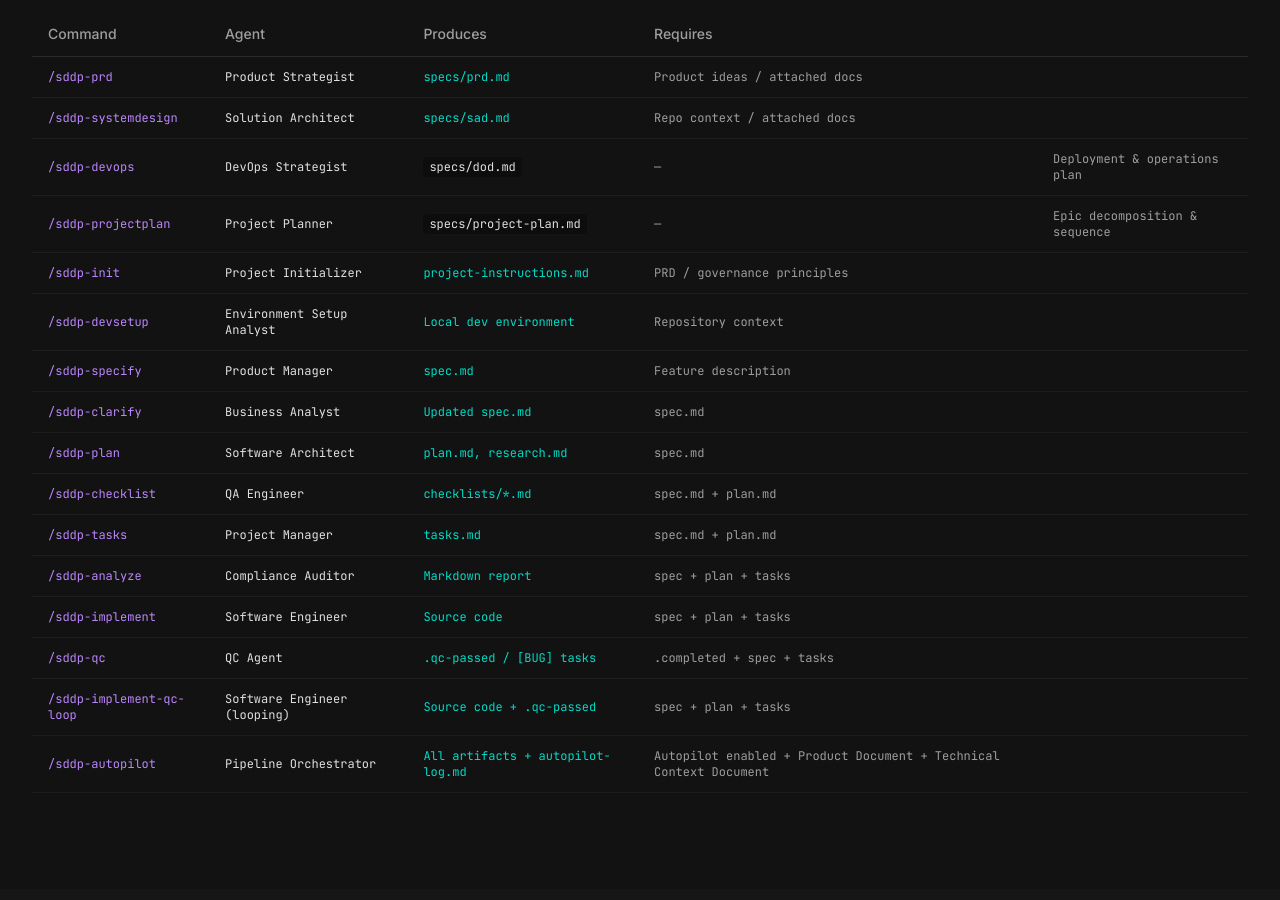
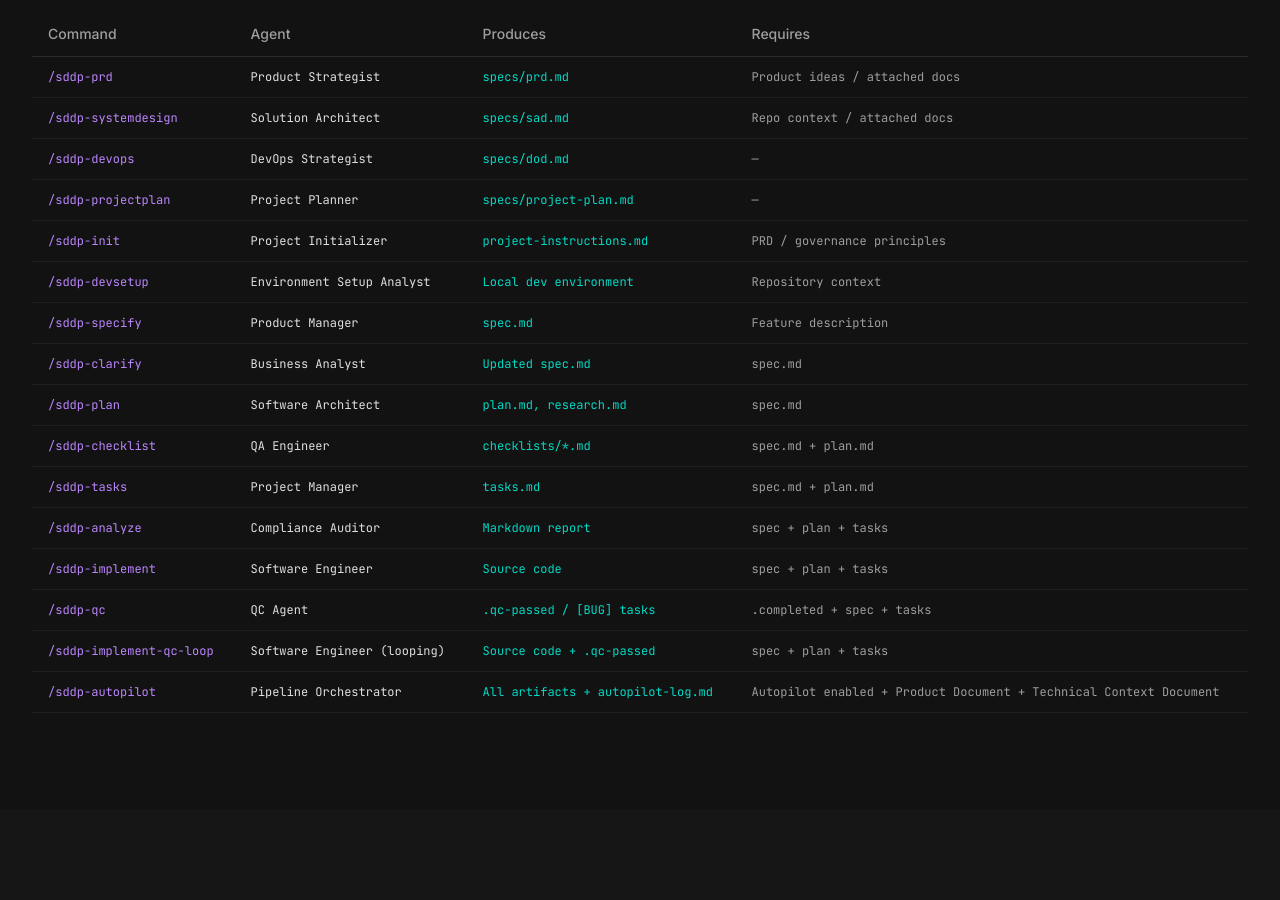
Before and after one commit to attilaszasz/sdd-pilot, a plain HTML site: page index.html in a window 1280 px wide. Shown: the part 8400-9300 px from the top of the page. Drawn offline with nearby package versions, Linux system fonts and the light colour scheme; a script that the page names is missing.

Commit message:
Fix extra columns in devops/projectplan command table rows

```diff
--- a/index.html
+++ b/index.html
@@ -1027,19 +1027,17 @@ git checkout -b 00001-user-auth
               <td class="py-3 px-4 text-secondary">specs/sad.md</td>
               <td class="py-3 px-4 text-muted hidden sm:table-cell">Repo context / attached docs</td>
             </tr>
-            <tr class="border-b border-white/5 hover:bg-white/[0.02] transition-colors">
+            <tr class="border-b border-white/5 hover:bg-white/[0.02]">
               <td class="py-3 px-4 text-primary">/sddp-devops</td>
               <td class="py-3 px-4 text-on-surface">DevOps Strategist</td>
-              <td class="py-3 px-4"><code class="text-xs bg-black/30 px-1.5 py-0.5 rounded">specs/dod.md</code></td>
+              <td class="py-3 px-4 text-secondary">specs/dod.md</td>
               <td class="py-3 px-4 text-muted hidden sm:table-cell">—</td>
-              <td class="py-3 px-4 text-muted">Deployment & operations plan</td>
             </tr>
-            <tr class="border-b border-white/5 hover:bg-white/[0.02] transition-colors">
+            <tr class="border-b border-white/5 hover:bg-white/[0.02]">
               <td class="py-3 px-4 text-primary">/sddp-projectplan</td>
               <td class="py-3 px-4 text-on-surface">Project Planner</td>
-              <td class="py-3 px-4"><code class="text-xs bg-black/30 px-1.5 py-0.5 rounded">specs/project-plan.md</code></td>
+              <td class="py-3 px-4 text-secondary">specs/project-plan.md</td>
               <td class="py-3 px-4 text-muted hidden sm:table-cell">—</td>
-              <td class="py-3 px-4 text-muted">Epic decomposition & sequence</td>
             </tr>
             <tr class="border-b border-white/5 hover:bg-white/[0.02]">
               <td class="py-3 px-4 text-primary">/sddp-init</td>
```
